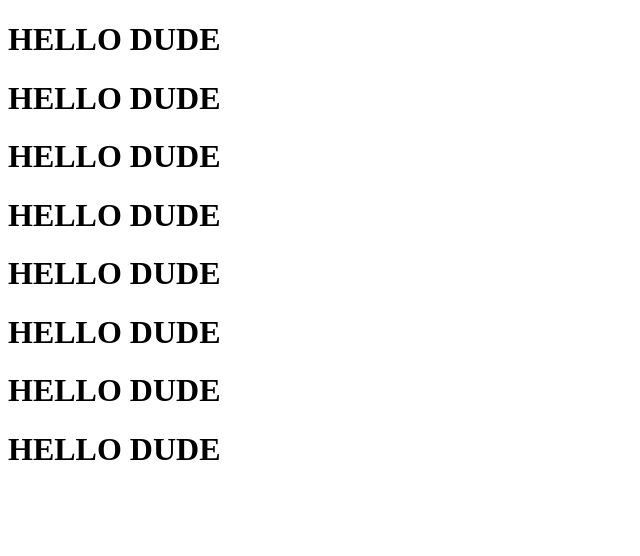
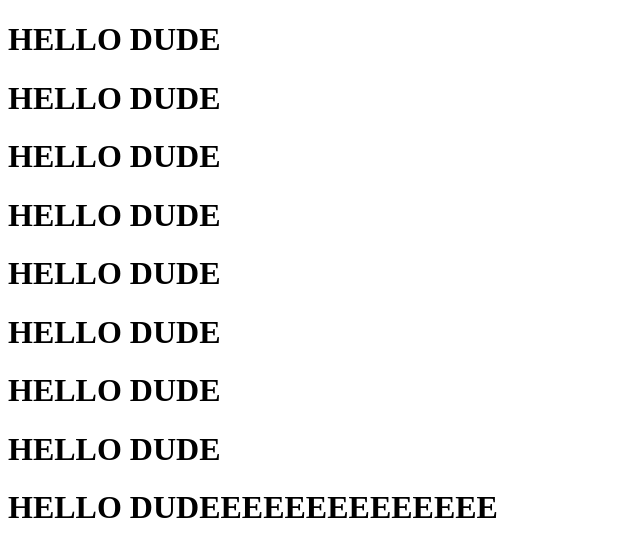
Before and after one commit to tiagolagrecap/mod-1, a plain HTML site: page index.html in a window 1280 px wide. Shown: the whole page, without its empty margins (0-640 px from the left). Drawn offline with Linux system fonts and the light colour scheme.

Commit message:
Dude branch new

```diff
--- a/index.html
+++ b/index.html
@@ -14,6 +14,7 @@
     <h1>HELLO DUDE</h1>
     <h1>HELLO DUDE</h1>
     <h1>HELLO DUDE</h1>
+    <h1>HELLO DUDEEEEEEEEEEEEEE</h1>
 
 </body>
 </html>
```
